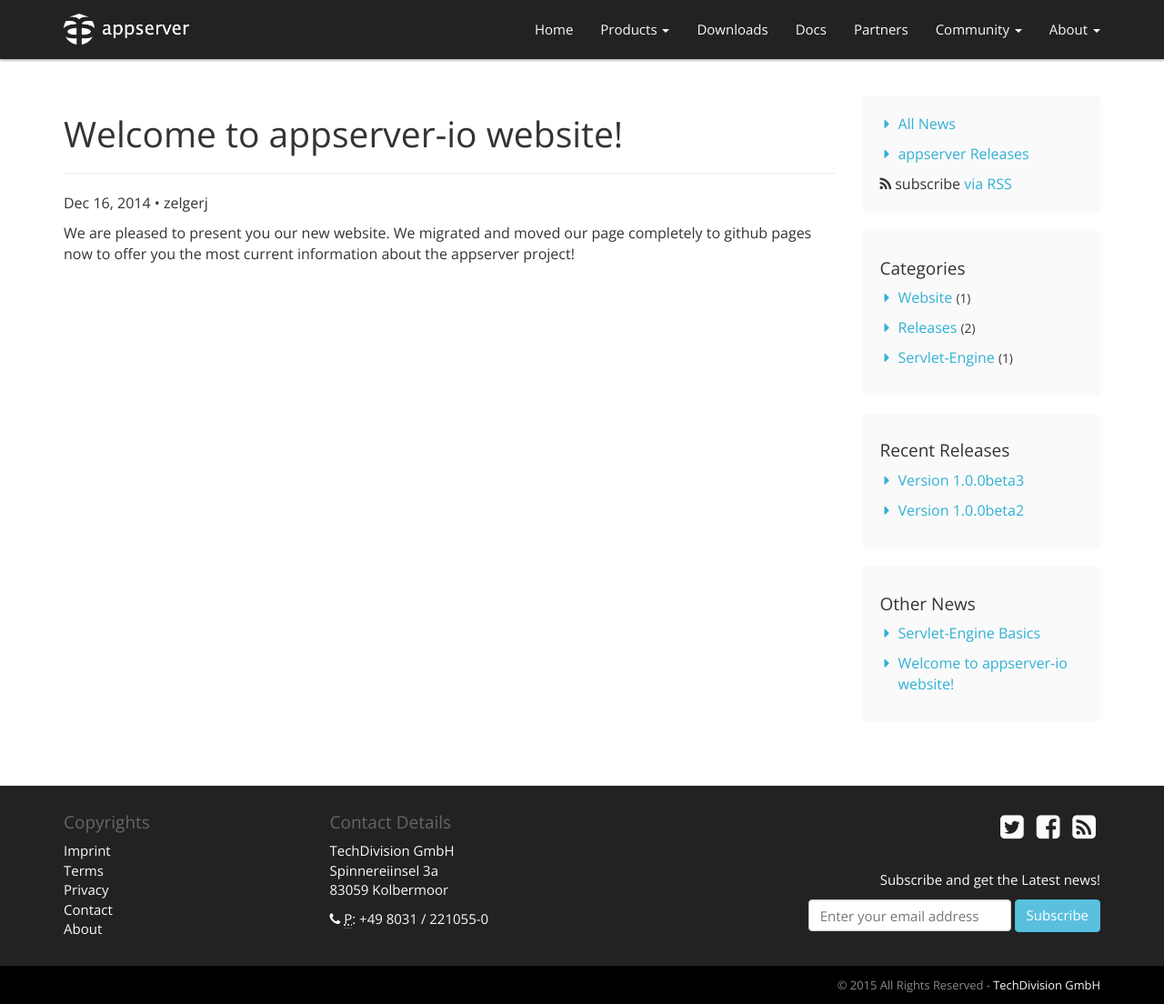
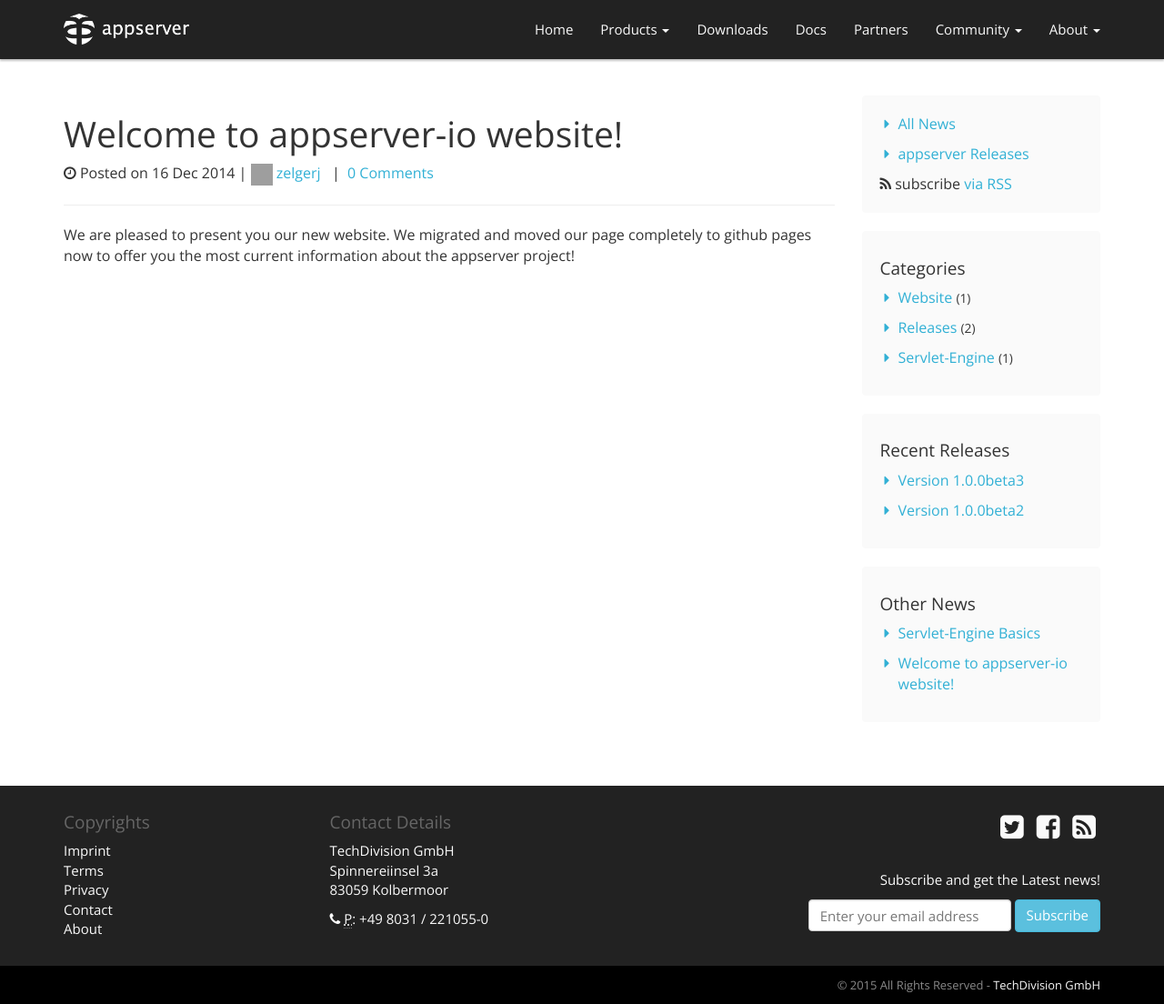
Before and after one commit to appserver-io/appserver, a Jekyll site: the page built from _posts/2014-12-09-welcome-appserver-website.md, in a window 1280 px wide and 1104 px high. Shown: the whole window at 91% size. Built offline with Jekyll 4.4.1, drawn with Linux system fonts in a browser that asks for light colours; nearby versions of some CDN libraries; library files that are not in the unit come from our copies; Markdown is read by kramdown in place of the engine named in the settings; comment, search, counter and statistics services are not loaded; grey boxes are pictures that could not be loaded.

Commit message:
finalising disqus, added favicon

```diff
--- a/_includes/disqus.html
+++ b/_includes/disqus.html
@@ -7,3 +10,16 @@
     })();
 </script>
 <noscript>Please enable JavaScript to view the <a href="https://disqus.com/?ref_noscript">comments powered by Disqus.</a></noscript>
+
+<script type="text/javascript">
+    /* * * CONFIGURATION VARIABLES: EDIT BEFORE PASTING INTO YOUR WEBPAGE * * */
+    var disqus_shortname = 'appserver-io'; // required: replace example with your forum shortname
+
+    /* * * DON'T EDIT BELOW THIS LINE * * */
+    (function () {
+        var s = document.createElement('script'); s.async = true;
+        s.type = 'text/javascript';
+        s.src = '//' + disqus_shortname + '.disqus.com/count.js';
+        (document.getElementsByTagName('HEAD')[0] || document.getElementsByTagName('BODY')[0]).appendChild(s);
+    }());
+</script>
--- a/_layouts/post.html
+++ b/_layouts/post.html
@@ -4,8 +4,18 @@
 <div class="post">
 
   <header class="post-header">
-    <h1 class="post-title">{{ page.title }}</h1><hr>
-    <p class="post-meta">{{ page.date | date: "%b %-d, %Y" }}{% if page.author %} • {{ page.author }}{% endif %}{% if page.meta %} • {{ page.meta }}{% endif %}</p>
+    <h1 class="post-title">{{ page.title }}</h1>
+    <p>
+      <i class="fa fa-clock-o"></i> Posted on {{ page.date | date_to_string }}
+      {% if page.author %} |
+      <a href="https://github.com/{{ page.author }}" class="post-author">
+        <img src="https://github.com/{{ page.author }}.png" class="avatar" alt="{{ page.author }}" width="24" height="24" />
+        {{ page.author }}
+      </a>&nbsp;
+      {% endif %}
+      | &nbsp;<a href="{{ page.url | prepend: site.baseurl }}#disqus_thread">0 Comments</a>
+    </p>
+    <hr>
   </header>
 
   <article class="post-content">
```
Also changed, not shown: other parts of _includes/disqus.html (+4 -1 lines), _includes/news_item.html (+5 -2 lines), community/news.md (+1 -1 lines), favicon.png (added).
